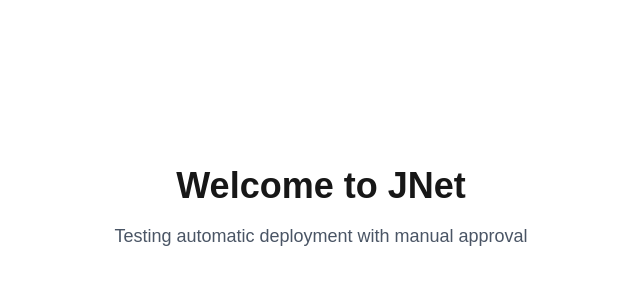
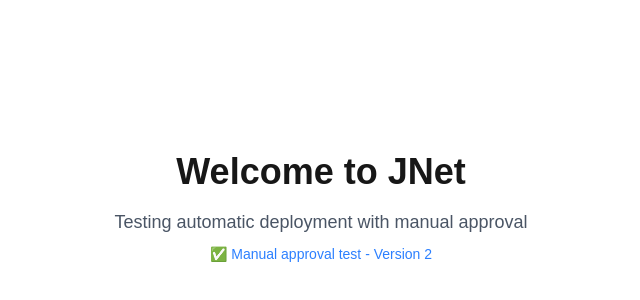
Before and after one commit to stevenjiangnz/jnet-site, a Next.js app in the folder frontend/: page / in a window 1280 px wide. Shown: the part 192-492 px from the top of the page, without its empty margins (319-959 px from the left). Built offline with nearby package versions, Linux system fonts and the light colour scheme.

Commit message:
test: add version 2 message to test manual approval workflow

```diff
--- a/frontend/src/app/page.tsx
+++ b/frontend/src/app/page.tsx
@@ -7,6 +7,7 @@ export default function Home() {
       <div className="text-center">
         <h1 className="text-4xl font-bold">Welcome to JNet</h1>
         <p className="mt-4 text-lg text-gray-600">Testing automatic deployment with manual approval</p>
+        <p className="mt-2 text-sm text-blue-500">✅ Manual approval test - Version 2</p>
       </div>
     </div>
   );
```
